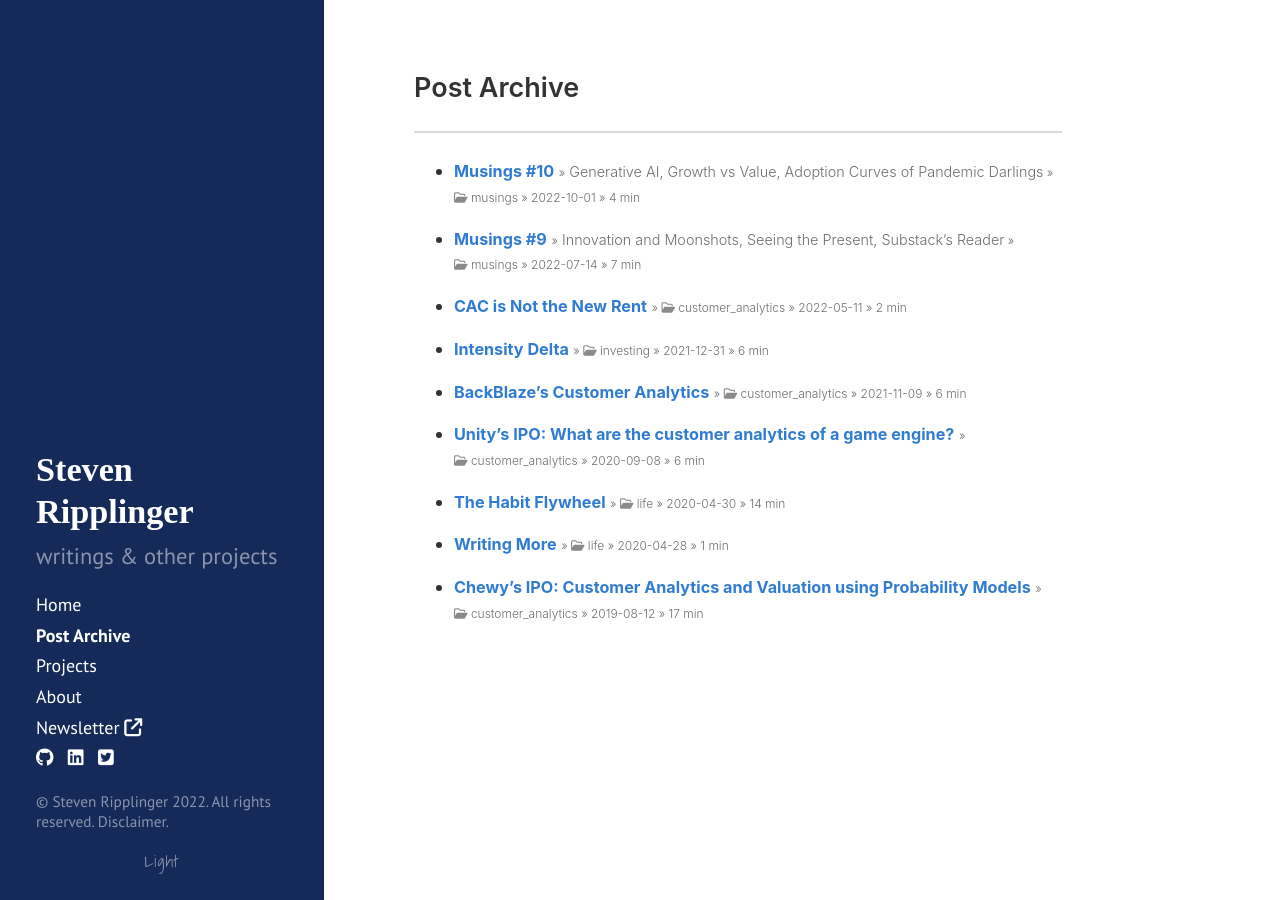
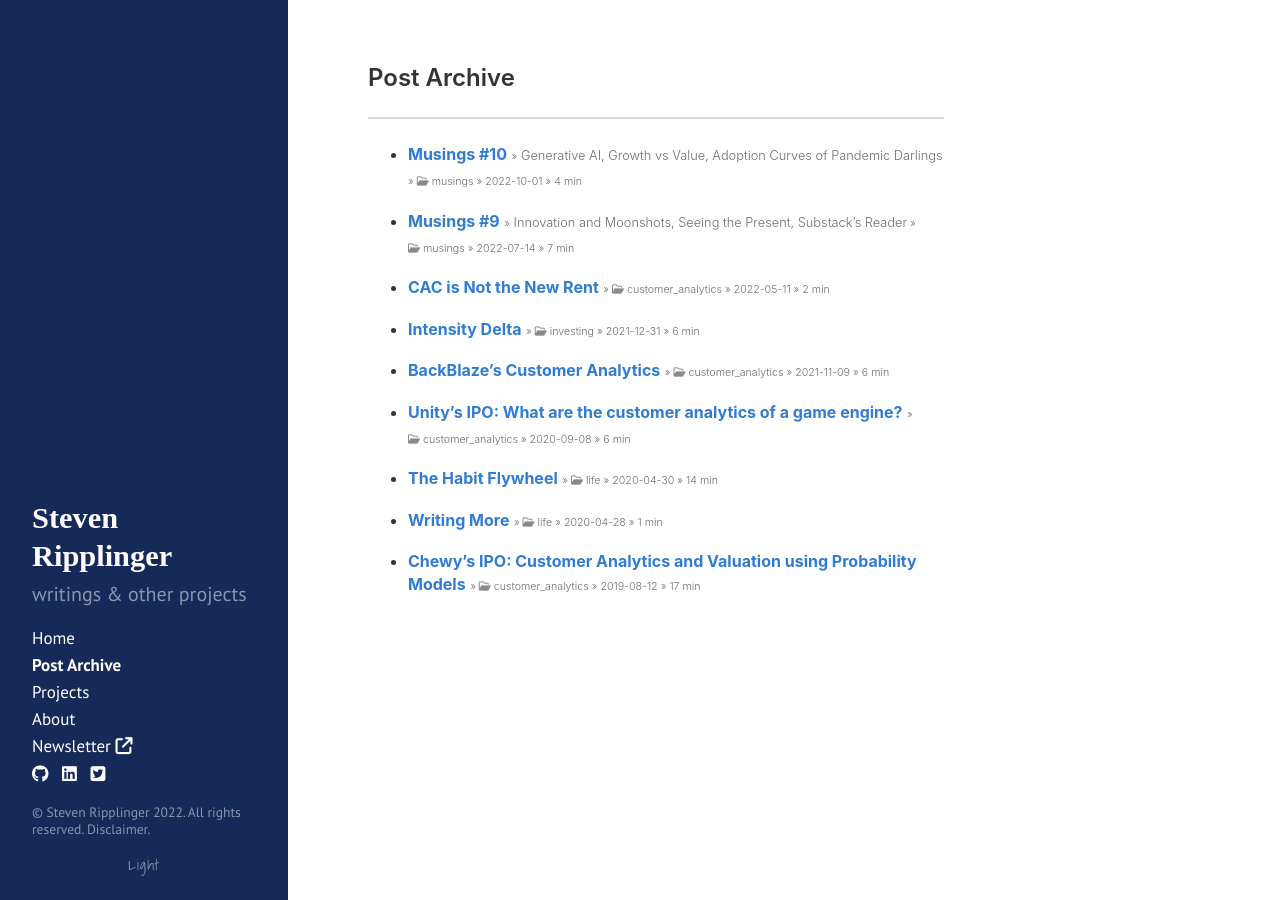
Before and after one commit to sripplin/website, a Jekyll site: the page built from archive.md, in a window 1280 px wide. Built offline with Jekyll 4.4.1, drawn with Linux system fonts in a browser that asks for light colours; nearby versions of some CDN libraries; some web fonts are replaced.

Commit message:
minor css font sizing

```diff
--- a/archive.md
+++ b/archive.md
@@ -4,7 +4,7 @@ title: Post Archive
 ---
 
 {% for post in site.posts %}
-  * <span class="post-subtitle" style="display: inline; font-size:0.9rem; line-height: 110%;">[ **{{ post.title }}** ]({{ site.url }}{{ post.url }})</span>
+  * <span class="post-subtitle" style="display: inline; font-size:1rem; line-height: 110%;">[ **{{ post.title }}** ]({{ site.url }}{{ post.url }})</span>
     <span class="post-date" style="display: inline;">
       {%- if post.subtitle and post.category == "musings" -%}
         <small style="color:var(--main-subtitle-color);">&raquo;</small> <a style="color:var(--main-subtitle-color);" href="{{site.url}}{{post.url}}">{{ post.subtitle }}</a>
--- a/css/hyde.css
+++ b/css/hyde.css
@@ -39,13 +39,13 @@ html {
 
 @media (min-width: 38em) {
   html {
-    font-size: 18px;
+    font-size: 16px;
   }
 }
 
 @media only screen and (max-device-width: 480px) {
   html {
-    font-size: 18px;
+    font-size: 16px;
     text-align: left;
   }
 }
@@ -67,7 +67,7 @@ html {
 }
 @media (min-width: 38em) {
   .sidebar {
-    font-size: 18px;
+    font-size: 17px;
   }
 }
 @media (min-width: 48em) {
@@ -77,7 +77,7 @@ html {
     left: 0;
     bottom: 0;
     width: 18rem;
-    font-size: 18px;
+    font-size: 17px;
     text-align: left;
   }
 }
@@ -110,7 +110,7 @@ html {
 }
 .sidebar-nav-item {
   display: block;
-  line-height: 1.7;
+  line-height: 1.6;
 }
 a.sidebar-nav-item:hover,
 a.sidebar-nav-item:focus {
@@ -151,6 +151,9 @@ a.sidebar-nav-item:focus {
   .sidebar-dark-mode p {
     margin-bottom: 0.5rem !important;
     line-height: 1.3;
+  }
+  .sidebar-nav-item {
+    line-height: 1.5;
   }
 }
 
@@ -273,14 +276,12 @@ a.sidebar-nav-item:focus {
 .post-content, .page-content, .excerpt, .custom_excerpt, .newsletter {
   text-align: justify;
   line-height: 1.6em;
-  font-size: 0.9rem;
 }
 
 @media only screen and (max-device-width: 480px) {
   .post-content, .page-content, .excerpt, .custom_excerpt, .newsletter {
     text-align: left;
     line-height: 150%;
-    font-size: 0.95rem;
   }
 }
 
--- a/css/poole.css
+++ b/css/poole.css
@@ -113,7 +113,7 @@ html {
 }
 @media (min-width: 38em) {
   html {
-    font-size: 18px;
+    font-size: 16px;
   }
 }
 
@@ -469,7 +469,7 @@ tbody tr:nth-child(odd) th {
   font-size: 0.95rem;
 }
 .related-posts li small {
-  font-size: 75%;
+  font-size: 85%;
   color: var(--main-postmeta-color);
 }
 .related-posts li a:hover {
```
